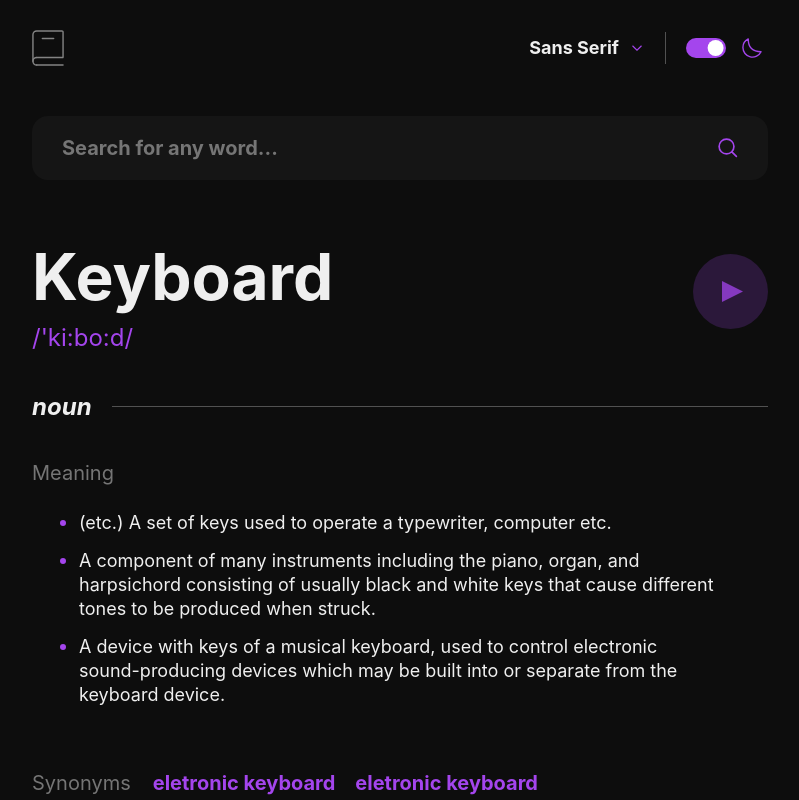
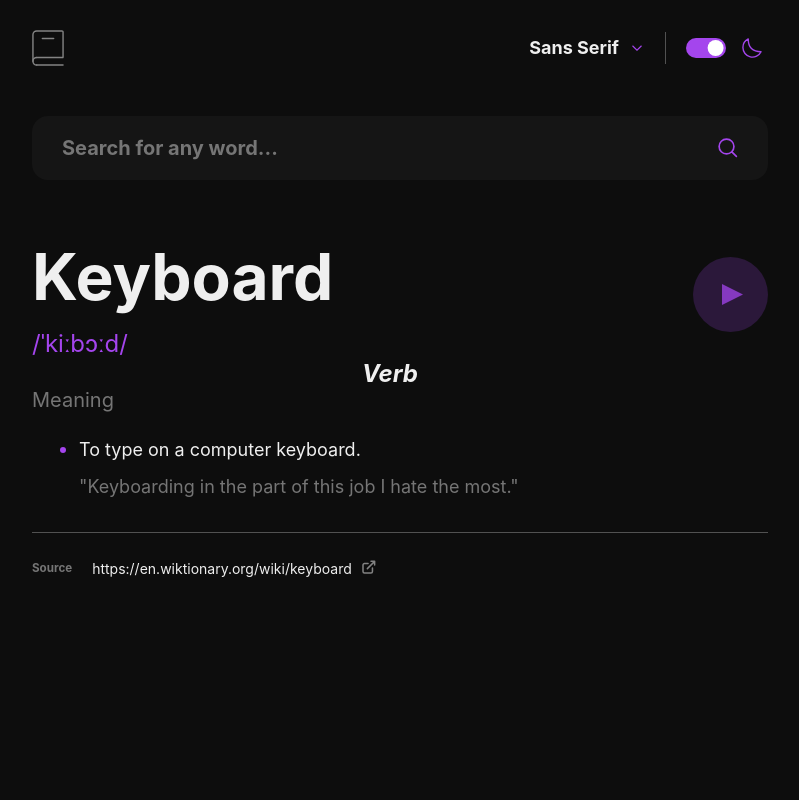
Before and after one commit to Hugo-Farias/dictionary-web-app, a React (Vite) app: page / in a window 1280 px wide. Shown: the top 800 px of the page, without its empty margins (240-1039 px from the left). Built offline with nearby package versions, Linux system fonts and the light colour scheme; a web font is replaced by a local one.

Commit message:
title-section data complete, separating main-content into different components

```diff
--- a/src/App.tsx
+++ b/src/App.tsx
@@ -2,13 +2,14 @@ import "./App.scss";
 import Navbar from "./components/Navbar";
 import SearchBar from "./components/SearchBar";
 import MainContent from "./components/MainContent";
+import DUMMY_DATA from "./data/DUMMY_DATA.json";
 
 const App = function () {
   return (
     <div className="app">
       <Navbar />
       <SearchBar />
-      <MainContent />
+      <MainContent data={DUMMY_DATA[0]} />
     </div>
   );
 };
--- a/src/components/FontSelector.scss
+++ b/src/components/FontSelector.scss
@@ -42,7 +42,7 @@
       @include flex-center;
       flex-direction: column;
       gap: 1.6rem;
-      padding: 2.4rem 6.9rem 2.4rem 2.4rem;
+      padding: 2.4rem;
       list-style: none;
       min-width: 14.3rem;
       top: 12%;
--- a/src/components/MainContent.scss
+++ b/src/components/MainContent.scss
@@ -5,6 +5,10 @@
   & .title-container {
     @include flex-center;
     justify-content: space-between;
+
+    & .title::first-letter {
+      text-transform: uppercase;
+    }
 
     & .pronounciation {
       font-weight: 400;
@@ -111,6 +115,12 @@
   }
 
   & a {
+    transition: filter 0.3s;
     cursor: pointer;
+    text-decoration: none;
+
+    &:hover {
+      filter: brightness(120%);
+    }
   }
 }
--- a/src/components/MainContent.tsx
+++ b/src/components/MainContent.tsx
@@ -1,81 +1,46 @@
 import "./MainContent.scss";
+import { DictionaryData } from "../helpers/typeDefinitions";
 import Separator from "./Separator";
 import playIcon from "../assets/images/icon-play.svg";
 import sourceIcon from "../assets/images/icon-new-window.svg";
+import React, { useState } from "react";
 
-const MainContent = function () {
-  const separator = (
-    <Separator
-      isHorizontal={true}
-      size={"100%"}
-      opacity={0.5}
-      margin={"5.4rem 0"}
-    />
+const MainContent: React.FC<{ data: DictionaryData }> = function ({ data }) {
+  const { word, phonetic, phonetics: phoneticsArr } = data;
+
+  console.log(Object.keys(phoneticsArr[0]).length);
+
+  const { audio, sourceUrl }: any = phoneticsArr.find(
+    (value) => Object.keys(value).length > 2
   );
+
+  const pronounciation = new Audio(audio);
+
+  const handlePlayButton = function () {
+    pronounciation.play().then();
+  };
 
   return (
     <div className="main-content">
       <div className="title-container">
         <div className="title-pronounciation-container">
-          <h1 className="title">Keyboard</h1>
-          <p className="pronounciation">/'ki:bo:d/</p>
+          <h1 className="title">{data.word}</h1>
+          <a href={sourceUrl} target="_blank" className="pronounciation">
+            {data.phonetic}
+          </a>
         </div>
         <a>
           <img
             src={playIcon}
             alt="Play Pronounciation"
             className="play-audio"
+            onClick={handlePlayButton}
           />
         </a>
-      </div>
-
-      <div className="noun-container">
-        <div className="type-separator-container">
-          <h3 className="type">noun</h3>
-          {separator}
-        </div>
-
-        <div className="content">
-          <h4 className="meaning">Meaning</h4>
-          <ul>
-            <li>
-              <p>
-                (etc.) A set of keys used to operate a typewriter, computer etc.
-              </p>
-            </li>
-            <li>
-              <p>
-                A component of many instruments including the piano, organ, and
-                harpsichord consisting of usually black and white keys that
-                cause different tones to be produced when struck.
-              </p>
-            </li>
-            <li>
-              <p>
-                A device with keys of a musical keyboard, used to control
-                electronic sound-producing devices which may be built into or
-                separate from the keyboard device.
-              </p>
-            </li>
-          </ul>
-        </div>
-
-        <div className="synonyms">
-          <h4>Synonyms</h4>
-          <ul>
-            <li>
-              <a>eletronic keyboard</a>
-            </li>
-            <li>
-              <a>eletronic keyboard</a>
-            </li>
-          </ul>
-        </div>
       </div>
       <div className="verb-container">
         <div className="type-separator-container">
           <h3 className="type">Verb</h3>
-          {separator}
         </div>
         <div className="content">
           <h4 className="meaning">Meaning</h4>
--- /dev/null
+++ b/src/data/DUMMY_DATA.json
@@ -0,0 +1,61 @@
+[
+  {
+    "word": "keyboard",
+    "phonetic": "/ˈkiːbɔːd/",
+    "phonetics": [
+      { "text": "/ˈkiːbɔːd/", "audio": "" },
+      { "text": "/ˈkiːbɔːd/", "audio": "" },
+      {
+        "text": "/ˈkibɔɹd/",
+        "audio": "https://api.dictionaryapi.dev/media/pronunciations/en/keyboard-us.mp3",
+        "sourceUrl": "https://commons.wikimedia.org/w/index.php?curid=1755168",
+        "license": {
+          "name": "BY-SA 3.0",
+          "url": "https://creativecommons.org/licenses/by-sa/3.0"
+        }
+      }
+    ],
+    "meanings": [
+      {
+        "partOfSpeech": "noun",
+        "definitions": [
+          {
+            "definition": "(etc.) A set of keys used to operate a typewriter, computer etc.",
+            "synonyms": [],
+            "antonyms": []
+          },
+          {
+            "definition": "A component of many instruments including the piano, organ, and harpsichord consisting of usually black and white keys that cause different tones to be produced when struck.",
+            "synonyms": [],
+            "antonyms": []
+          },
+          {
+            "definition": "A device with keys of a musical keyboard, used to control electronic sound-producing devices which may be built into or separate from the keyboard device.",
+            "synonyms": [],
+            "antonyms": []
+          }
+        ],
+        "synonyms": ["electronic keyboard"],
+        "antonyms": []
+      },
+      {
+        "partOfSpeech": "verb",
+        "definitions": [
+          {
+            "definition": "To type on a computer keyboard.",
+            "synonyms": [],
+            "antonyms": [],
+            "example": "Keyboarding is the part of this job I hate the most."
+          }
+        ],
+        "synonyms": [],
+        "antonyms": []
+      }
+    ],
+    "license": {
+      "name": "CC BY-SA 3.0",
+      "url": "https://creativecommons.org/licenses/by-sa/3.0"
+    },
+    "sourceUrls": ["https://en.wiktionary.org/wiki/keyboard"]
+  }
+]
--- /dev/null
+++ b/src/helpers/typeDefinitions.ts
@@ -0,0 +1,29 @@
+export interface DictionaryData {
+  word: string;
+  phonetic: string;
+  phonetics: {
+    text: string;
+    audio: string;
+    sourceUrl?: string;
+    license?: {
+      name: string;
+      url: string;
+    };
+  }[];
+  meanings: {
+    partOfSpeech: string;
+    definitions: {
+      definition: string;
+      synonyms: string[];
+      antonyms: string[];
+      example?: string;
+    }[];
+    synonyms: string[];
+    antonyms: string[];
+  }[];
+  license: {
+    name: string;
+    url: string;
+  };
+  sourceUrls: string[];
+}
```
Also changed, not shown: src/components/Meanings.tsx (added, +60 -0 lines).
